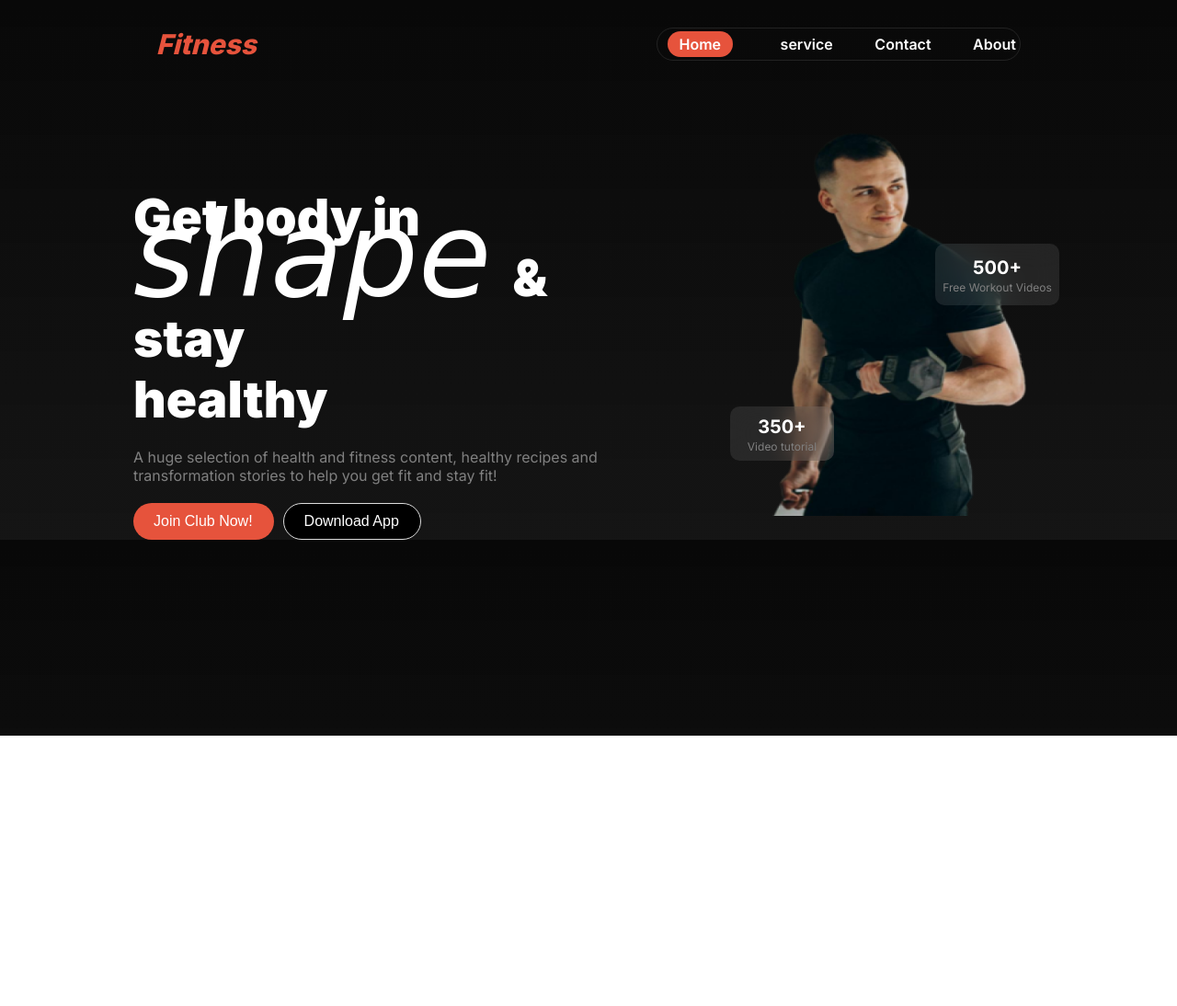
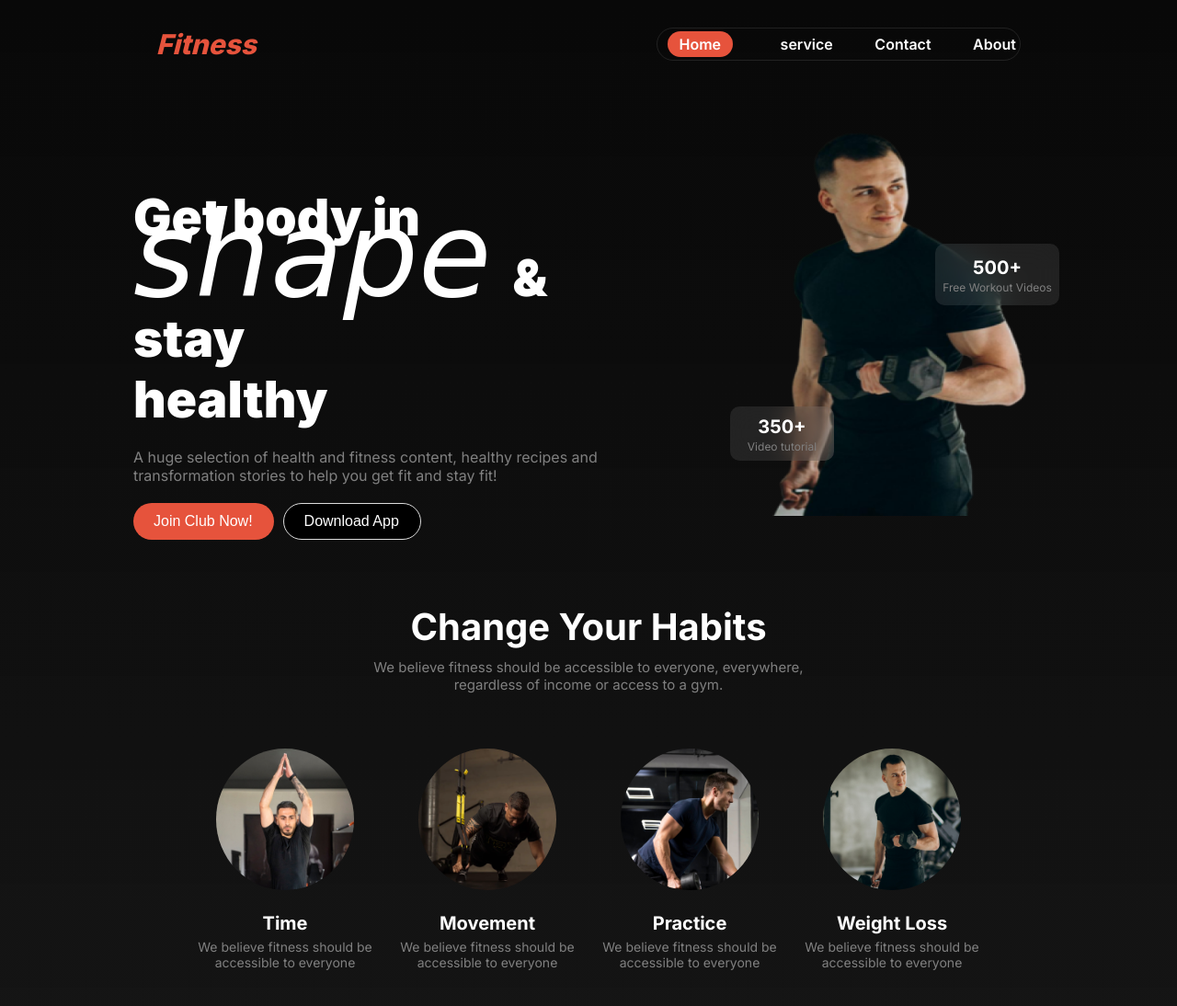
Before and after one commit to Tonmoy-1/My-2nd-Assignment-B10, a plain HTML site: page index.html in a window 1280 px wide. Shown: the whole page at 92% size. Before the commit the page ends 800 px from the top, so only its background shows below. Drawn offline with Linux system fonts and the light colour scheme; a web font is replaced by a local one.

Commit message:
habit section for desk done

```diff
--- a/index.html
+++ b/index.html
@@ -51,6 +51,42 @@
         </div>
       </section>
       <!-- hero section end here -->
+
+      <!-- habit-section start here -->
+      <section class="habit-container">
+        <div class="habit-content">
+          <h2>Change Your Habits</h2>
+          <p>
+            We believe fitness should be accessible to everyone, everywhere,
+            regardless of income or access to a gym.
+          </p>
+        </div>
+        <div class="habit-bottom">
+          <div class="habit4">
+            <img src="images/image 2.png" alt="" />
+            <h4>Time</h4>
+            <p>We believe fitness should be accessible to everyone</p>
+          </div>
+          <div class="habit4">
+            <img src="images/image 3.png" alt="" />
+            <h4>Movement</h4>
+            <p>We believe fitness should be accessible to everyone</p>
+          </div>
+          <div class="habit4">
+            <img src="images/image 4.png" alt="" />
+            <h4>Practice</h4>
+            <p>We believe fitness should be accessible to everyone</p>
+          </div>
+          <div class="habit4">
+            <img src="images/image 5.png" alt="" />
+            <h4>Weight Loss</h4>
+            <p>We believe fitness should be accessible to everyone</p>
+          </div>
+        </div>
+      </section>
+      <!-- habit-section end here -->
+
+
     </main>
 
     <footer></footer>
--- a/style.css
+++ b/style.css
@@ -182,3 +182,63 @@ nav ul li {
 }
 
 /* hero section end here */
+
+/* habit section start here */
+.habit-container {
+  /* border: 2px solid white; */
+  width: 80%;
+  margin: 70px auto;
+  height: 100%;
+}
+
+.habit-content {
+  color: white;
+  text-align: center;
+  align-items: center;
+}
+.habit-content h2 {
+
+  font-size: 40px;
+  margin: 10px;
+}
+.habit-content p {
+  width: 500px;
+  color: gray;
+  font-size: 15px;
+}
+
+
+.habit-bottom {
+  /* border: 2px solid yellow; */
+  display: flex;
+  justify-content: space-evenly;
+  margin-top: 50px;
+  margin-bottom: 50px;
+
+}
+
+.habit4 {
+  /* border: 2px solid red; */
+  margin: 10px;
+  align-items: center;
+  text-align: center;
+}
+
+.habit4 h4{
+  color: white;
+  font-size: 20px;
+}
+.habit4 p {
+  color: gray;
+  font-size: 14px;
+  margin-top: 5px;
+}
+
+.habit4 img {
+  width: 75%;
+  height: 65%;
+  border-radius: 70%;
+  background-size: cover;
+  margin-bottom: 20px;
+}
+/* habit section end here */
```
